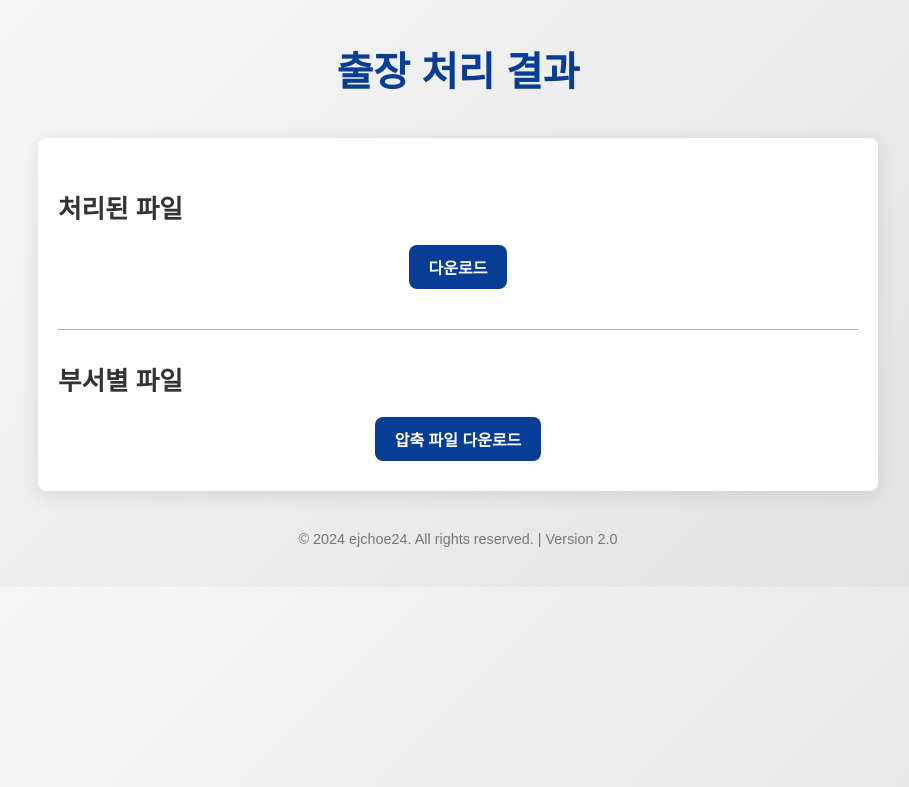
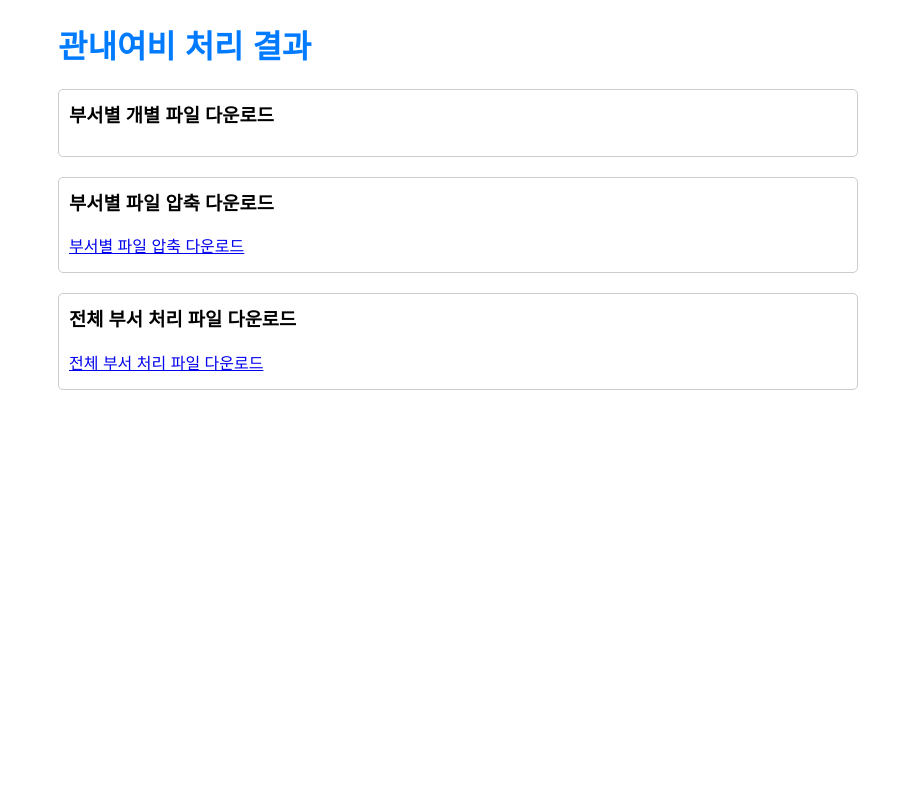
Before and after one commit to eunju-choe/bepa-sup, a Flask app: template templates/trip_result.html in a window 1280 px wide. Shown: the top 787 px of the page, without its empty margins (182-1091 px from the left). Run offline with Flask 3, Linux system fonts and the light colour scheme; the template is opened without the code that fills it, so the values that code supplies are empty.

Commit message:
오류 수정

```diff
--- a/app.py
+++ b/app.py
@@ -105,12 +105,6 @@ def upload_edu_file():
     mismatch_file = os.path.join(app.config['PROCESSED_FOLDER'], 'name_mismatch.csv')
     space_comparison_file = os.path.join(app.config['PROCESSED_FOLDER'], 'space_comparison.csv')
     bracket_comparison_file = os.path.join(app.config['PROCESSED_FOLDER'], 'bracket_comparison.csv')
-
-    # 파일 경로 출력 ## 테스트 코드
-    print(f"Duplicated file path: {duplicated_file}")
-    print(f"Mismatch file path: {mismatch_file}")
-    print(f"Space comparison file path: {space_comparison_file}")
-    print(f"Bracket comparison file path: {bracket_comparison_file}")
 
     # 처리된 데이터 저장
     duplicated_names.to_csv(duplicated_file, index=False, encoding='CP949')
@@ -246,7 +240,10 @@ def upload_and_process_trip_files():
     df_trip.to_excel(output_path, index=False)
 
     # 결과 페이지로 리디렉션
-    return render_template('trip_result.html', output_path=output_path, department_files=department_files, zip_file_path=zip_path)
+    return render_template('trip_result.html',
+                           output_path=output_path,
+                           department_files=department_files,
+                           zip_file_path=zip_path)
 
 # 파일 다운로드 처리 (관내여비 관련)
 @app.route('/trip/download/<file_name>')
--- a/templates/trip_result.html
+++ b/templates/trip_result.html
@@ -3,75 +3,36 @@
 <head>
     <meta charset="UTF-8">
     <meta name="viewport" content="width=device-width, initial-scale=1.0">
-    <title>출장 처리 결과</title>
+    <title>관내여비 처리 결과</title>
     <style>
-        body {
-            font-family: 'Noto Sans KR', sans-serif;
-            margin: 0;
-            padding: 0 40px;
-            background: linear-gradient(135deg, #f9f9f9, #e0e0e0);
-            color: #333;
-        }
-        h1 {
-            text-align: center;
-            color: #073D95;
-            margin: 40px 0;
-            font-size: 2.5em;
-        }
-        h2 {
-            margin: 30px 0 10px;
-            color: #333;
-            text-align: justify;
-            font-size: 1.6em;
-        }
-        .divider {
-            height: 1px;
-            background-color: #b6b6b6;
-            margin: 30px 0;
-        }
-        .container {
-            max-width: 800px;
-            margin: 0 auto;
-            background-color: #fff;
-            padding: 20px;
-            border-radius: 8px;
-            box-shadow: 0 4px 20px rgba(0, 0, 0, 0.1);
-            text-align: center;
-        }
-        a {
-            display: inline-block;
-            margin: 10px 0;
-            padding: 10px 20px;
-            color: #fff;
-            background-color: #073D95;
-            text-decoration: none;
-            border-radius: 8px;
-            font-weight: bold;
-            transition: background-color 0.3s, transform 0.3s;
-        }
-        a:hover {
-            background-color: #004494;
-            transform: scale(1.05);
-        }
-        footer {
-            text-align: center;
-            margin: 40px 0;
-            font-size: 0.9em;
-            color: #777;
-        }
+        body { font-family: Arial, sans-serif; margin: 20px; }
+        h1 { color: #007bff; }
+        .container { max-width: 800px; margin: auto; }
+        .download-section { margin-top: 20px; padding: 10px; border: 1px solid #ccc; border-radius: 5px; }
+        .download-section h3 { margin-top: 0; }
+        .download-link { display: block; margin: 5px 0; }
     </style>
 </head>
 <body>
-    <h1>출장 처리 결과</h1>
     <div class="container">
-        <h2>처리된 파일</h2>
-        <a href="{{ url_for('download_trip_file', file_name=output_path) }}">다운로드</a>
-        <div class="divider"></div>
-        <h2>부서별 파일</h2>
-        <a href="{{ url_for('download_zip', zip_file_name=zip_file_path) }}">압축 파일 다운로드</a>
+        <h1>관내여비 처리 결과</h1>
+
+        <div class="download-section">
+            <h3>부서별 개별 파일 다운로드</h3>
+            {% for file in department_files %}
+                <a class="download-link" href="{{ url_for('download_trip_file', file_name=file.split('/')[-1]) }}">{{ file.split('/')[-1] }}</a>
+            {% endfor %}
+        </div>
+
+        <div class="download-section">
+            <h3>부서별 파일 압축 다운로드</h3>
+            <a class="download-link" href="{{ url_for('download_zip', zip_file_name=zip_file_path.split('/')[-1]) }}">부서별 파일 압축 다운로드</a>
+        </div>
+
+        <div class="download-section">
+            <h3>전체 부서 처리 파일 다운로드</h3>
+            <a class="download-link" href="{{ url_for('download_trip_file', file_name=output_path.split('/')[-1]) }}">전체 부서 처리 파일 다운로드</a>
+        </div>
     </div>
-    <footer>
-        &copy; 2024 ejchoe24. All rights reserved. | Version 2.0
-    </footer>
 </body>
 </html>
```
